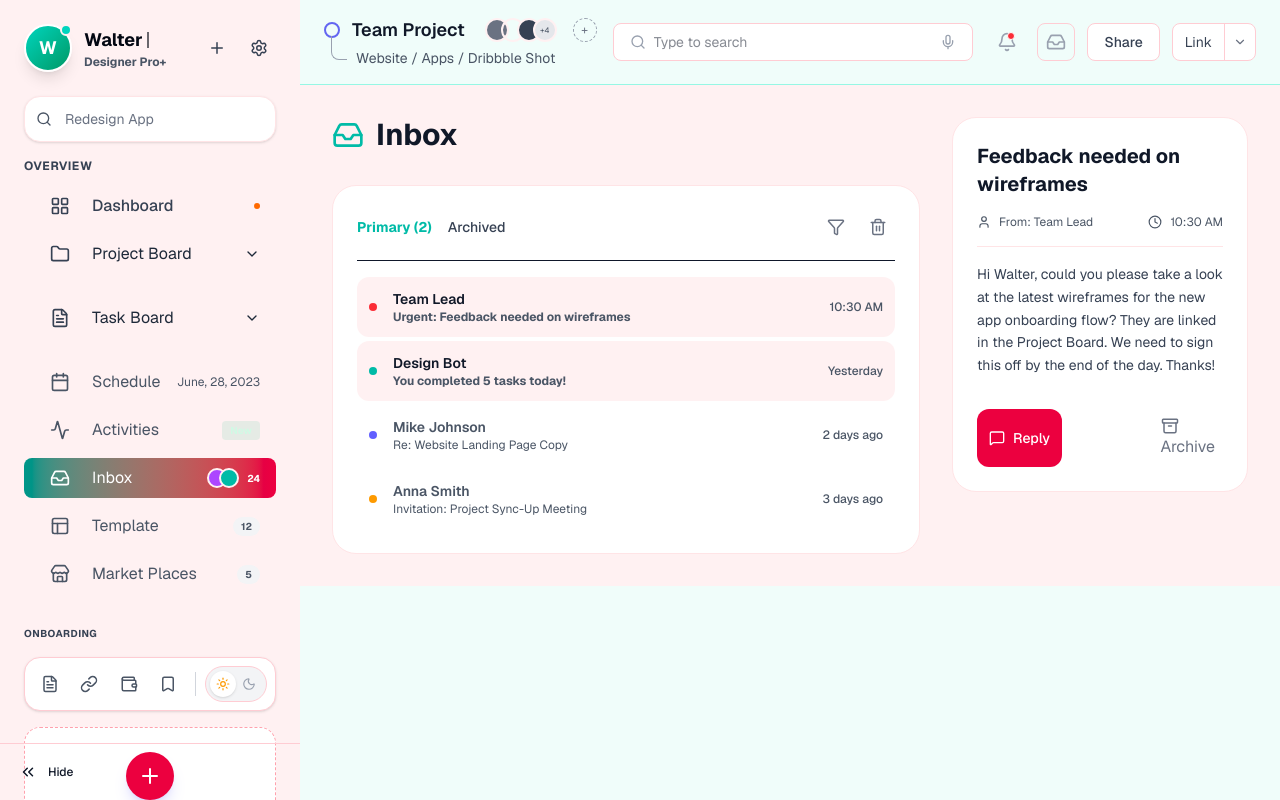
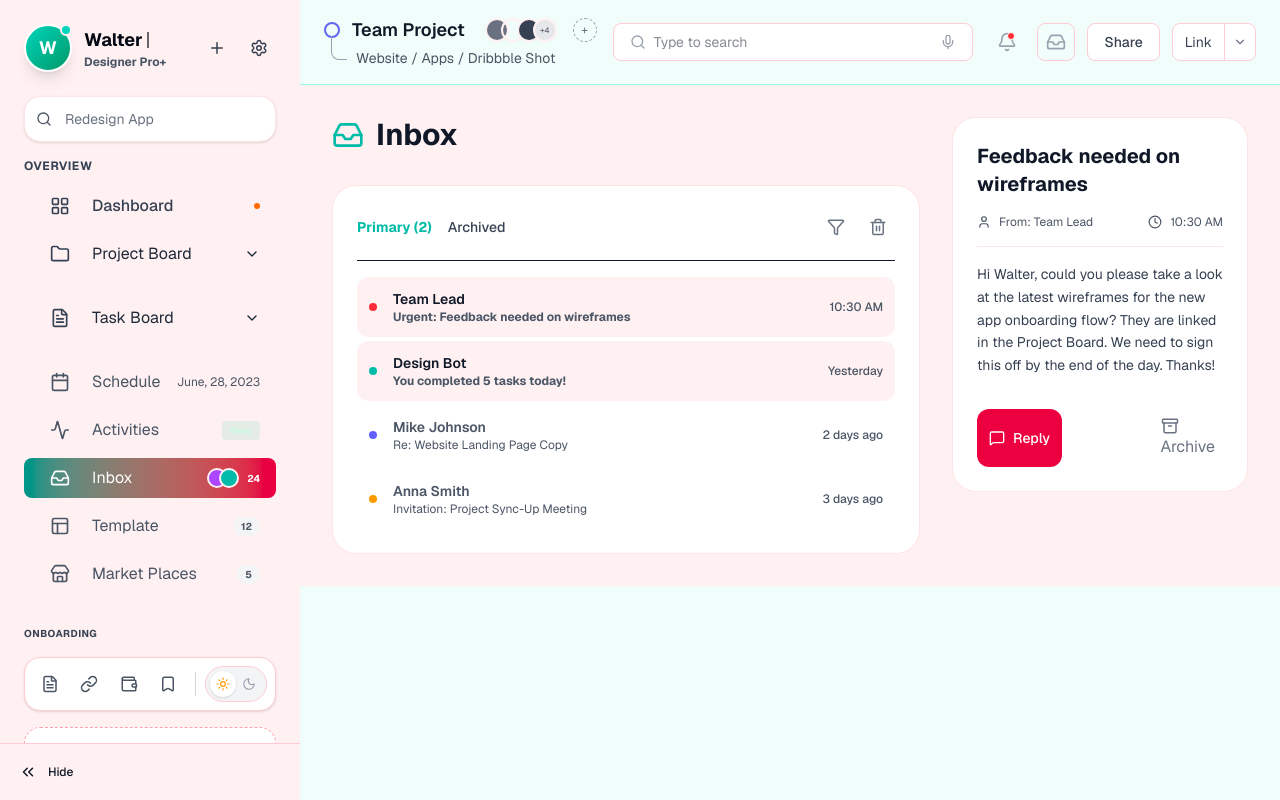
Before and after one commit to Subhra0007/Multi-Tasking, a Next.js app: page /inbox in a window 1280 px wide. Built offline with nearby package versions, Linux system fonts and the light colour scheme.

Commit message:
04-12 at 22:04

```diff
--- a/components/Sidebar.tsx
+++ b/components/Sidebar.tsx
@@ -722,7 +722,7 @@ export default function Sidebar({ view, setView, activeMenu }: SidebarProps) {
       </div>
 
       {/* 3. Bottom Card */}
-      <div className="mt-auto p-6">
+      <div className="mt-auto p-6 pb-20">
         {open && (
           <>
             <div className={`text-[10px] font-bold uppercase tracking-wider mb-4 ${isDark ? 'text-gray-500' : 'text-gray-700'}`}>Onboarding</div>
@@ -771,12 +771,17 @@ export default function Sidebar({ view, setView, activeMenu }: SidebarProps) {
         )}
       </div>
 
-      {/* Toggle Close Button */}
+      {/* Toggle Close Button - Fixed at Bottom */}
       <motion.button
         layout
         onClick={() => setOpen((pv) => !pv)}
-        className={`absolute bottom-0 left-0 right-0 border-t transition-colors hover:bg-slate-100 dark:hover:bg-white/5
-          ${isDark ? 'border-gray-800' : 'border-rose-200'}`}
+        className={`fixed bottom-0 left-0 border-t transition-colors z-50
+          ${isDark
+            ? 'border-gray-800 bg-[#0F1014] hover:bg-[#1a1b1e]'
+            : 'border-rose-200 bg-rose-50 hover:bg-rose-100'}`}
+        style={{
+          width: open ? "300px" : "fit-content",
+        }}
       >
         <div className="flex items-center p-2">
           <motion.div
```
